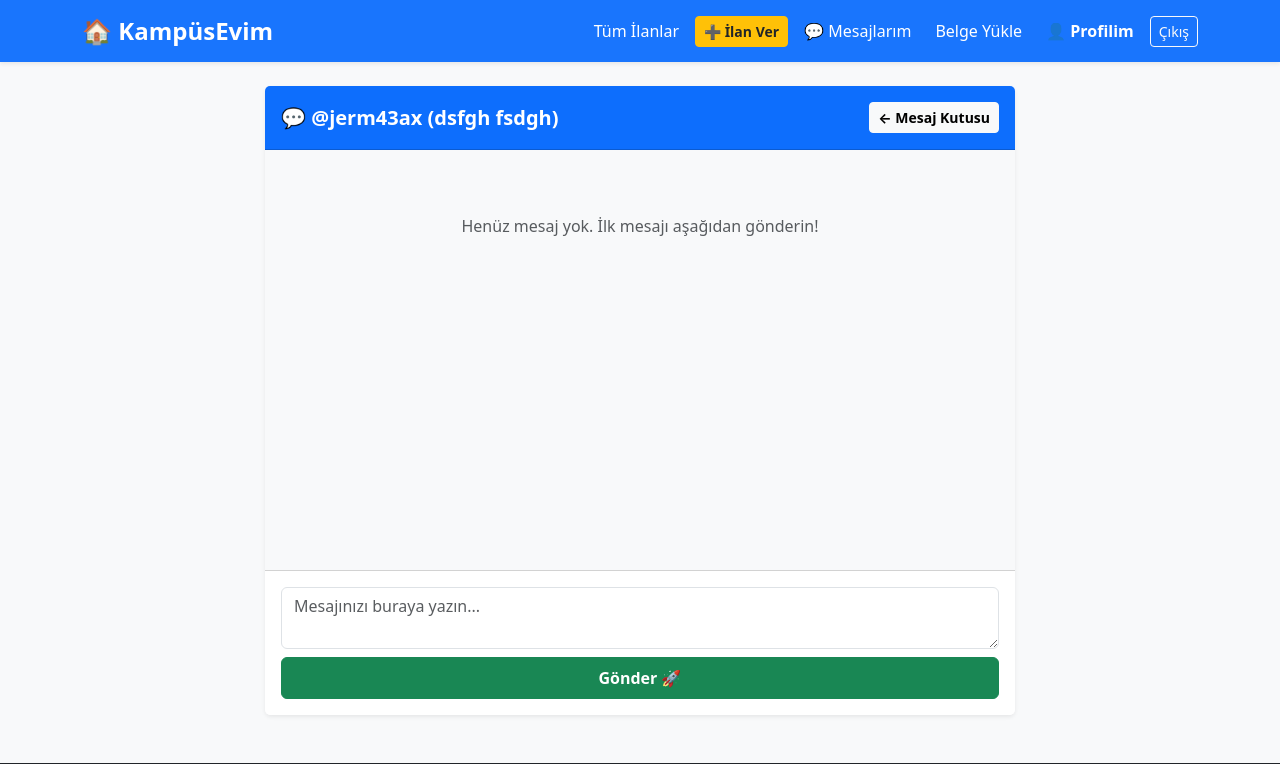
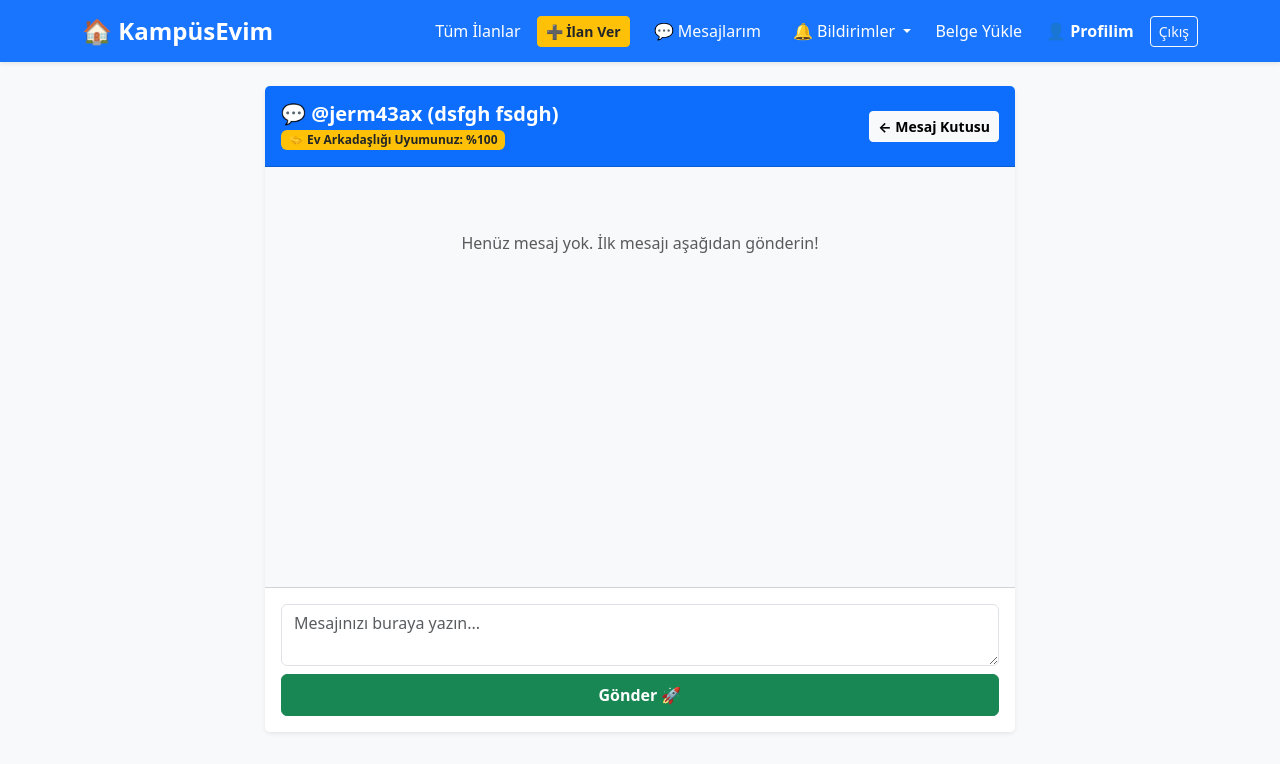
Before and after one commit to 44omerfarukozcan-del/Kampus-evim, a Django app: page /mesajlar/3/ in a window 1280 px wide. Shown: the top 764 px of the page. Run offline with Django 5.2, Linux system fonts and the light colour scheme; a user stored in the database is signed in; data comes from the database, SQL or seed files in the repository; tables that the repository leaves empty hold one stand-in row (values such as "Sample post").

Commit message:
kirmizi mesaj sayaci ve acilir bildirim menusu eklendi

```diff
--- a/core/models.py
+++ b/core/models.py
@@ -1,10 +1,40 @@
 from django.db import models
 from django.contrib.auth.models import AbstractUser
 
-# 1. KULLANICI MODELİ (.edu.tr ve E-posta Doğrulama Kodu)
+
+# 1. KULLANICI MODELİ (.edu.tr, Doğrulama Kodu ve Canlı Bildirim Sayacı)
 class Kullanici(AbstractUser):
     dogrulama_kodu = models.CharField(max_length=6, blank=True, null=True)
     eposta_dogrulandi = models.BooleanField(default=False)
+
+    @property
+    def okunmamis_mesaj_sayisi(self):
+        return self.alinan_mesajlar.filter(okundu=False).count()
+
+    @property
+    def okunmamis_mesajlar_son(self):
+        return self.alinan_mesajlar.filter(okundu=False).select_related('gonderen').order_by('-tarih')[:5]
+
+    @property
+    def bekleyen_sorular_son(self):
+        return IlanSoru.objects.filter(
+            ilan__kullanici=self
+        ).filter(
+            models.Q(cevap_metni__isnull=True) | models.Q(cevap_metni='')
+        ).exclude(soran=self).select_related('ilan', 'soran').order_by('-olusturulma_tarihi')[:5]
+
+    @property
+    def bekleyen_soru_sayisi(self):
+        return IlanSoru.objects.filter(
+            ilan__kullanici=self
+        ).filter(
+            models.Q(cevap_metni__isnull=True) | models.Q(cevap_metni='')
+        ).exclude(soran=self).count()
+
+    @property
+    def toplam_bildirim_sayisi(self):
+        return self.okunmamis_mesaj_sayisi + self.bekleyen_soru_sayisi
+
 
 # 2. ADLİ SİCİL BELGESİ MODELİ
 class SicilBelgesi(models.Model):
@@ -15,6 +45,7 @@ class SicilBelgesi(models.Model):
 
     def __str__(self):
         return f"{self.kullanici.username} Sicil Belgesi"
+
 
 # 3. KULLANICI PROFİLİ MODELİ (Telefon, Resim, Güven Skoru ve Eşleşme Kriterleri)
 class KullaniciProfili(models.Model):
@@ -45,7 +76,7 @@ class KullaniciProfili(models.Model):
         try:
             if hasattr(self.kullanici, 'sicilbelgesi') and self.kullanici.sicilbelgesi.dosya:
                 skor += 40
-        except:
+        except Exception:
             pass
         if self.profil_resmi and 'default.png' not in self.profil_resmi.name:
             skor += 10
@@ -80,7 +111,8 @@ class KullaniciProfili(models.Model):
 
         return puan
 
-# 4. İLAN MODELİ (Görsel Eklendi)
+
+# 4. İLAN MODELİ
 class Ilan(models.Model):
     ILAN_TURLERI = (
         ('Oda Arayan', 'Oda Arayan'),
@@ -99,6 +131,7 @@ class Ilan(models.Model):
     def __str__(self):
         return self.baslik
 
+
 # 5. İLAN ALTI SORU - CEVAP MODELİ
 class IlanSoru(models.Model):
     ilan = models.ForeignKey(Ilan, on_delete=models.CASCADE, related_name='sorular')
@@ -109,6 +142,7 @@ class IlanSoru(models.Model):
 
     def __str__(self):
         return f"{self.soran.username} -> {self.ilan.baslik}"
+
 
 # 6. DM (ÖZEL MESAJLAŞMA) MODELİ
 class Mesaj(models.Model):
--- a/core/templates/core/base.html
+++ b/core/templates/core/base.html
@@ -52,6 +52,9 @@
             transform: scale(1.12);
             opacity: 0.9;
         }
+        .bildirim-item:hover {
+            background-color: #f1f5f9;
+        }
     </style>
 </head>
 <body>
@@ -71,7 +74,76 @@
                         <li class="nav-item ms-lg-2 my-1 my-lg-0">
                             <a class="btn btn-warning btn-sm fw-bold text-dark" href="/ilan-ekle/">➕ İlan Ver</a>
                         </li>
-                        <li class="nav-item ms-lg-2"><a class="nav-link text-white" href="/mesajlar/">💬 Mesajlarım</a></li>
+
+                        <!-- MESAJLARIM (Üstünde Kırmızı Bildirim Sayısı İle) -->
+                        <li class="nav-item ms-lg-3 my-1 my-lg-0">
+                            <a class="nav-link text-white position-relative d-inline-block px-2" href="/mesajlar/">
+                                💬 Mesajlarım
+                                {% if user.okunmamis_mesaj_sayisi > 0 %}
+                                    <span class="position-absolute top-0 start-100 translate-middle badge rounded-pill bg-danger shadow-sm" style="font-size: 0.72rem;">
+                                        {{ user.okunmamis_mesaj_sayisi }}
+                                    </span>
+                                {% endif %}
+                            </a>
+                        </li>
+
+                        <!-- AÇILIR PENCERELİ (DROPDOWN) BİLDİRİMLER MENÜSÜ -->
+                        <li class="nav-item dropdown ms-lg-3 my-1 my-lg-0">
+                            <a class="nav-link dropdown-toggle text-white position-relative d-inline-block px-2" href="#" id="bildirimDropdown" role="button" data-bs-toggle="dropdown" aria-expanded="false">
+                                🔔 Bildirimler
+                                {% if user.toplam_bildirim_sayisi > 0 %}
+                                    <span class="position-absolute top-0 start-100 translate-middle badge rounded-pill bg-danger shadow-sm" style="font-size: 0.72rem;">
+                                        {{ user.toplam_bildirim_sayisi }}
+                                    </span>
+                                {% endif %}
+                            </a>
+                            <ul class="dropdown-menu dropdown-menu-end shadow-lg border-0 p-0 mt-2" aria-labelledby="bildirimDropdown" style="width: 330px; max-height: 420px; overflow-y: auto; border-radius: 12px;">
+                                <li class="p-3 bg-primary text-white d-flex justify-content-between align-items-center" style="border-top-left-radius: 12px; border-top-right-radius: 12px;">
+                                    <span class="fw-bold">🔔 Bildirimler</span>
+                                    <span class="badge bg-light text-primary">{{ user.toplam_bildirim_sayisi }} Yeni</span>
+                                </li>
+
+                                <!-- Okunmamış Özel Mesaj Bildirimleri -->
+                                {% for m in user.okunmamis_mesajlar_son %}
+                                    <li>
+                                        <a class="dropdown-item p-3 border-bottom text-wrap bildirim-item" href="/sohbet/{{ m.gonderen.id }}/">
+                                            <div class="d-flex justify-content-between align-items-center mb-1">
+                                                <strong class="text-primary small">💬 @{{ m.gonderen.username }} mesaj gönderdi</strong>
+                                                <small class="text-muted" style="font-size: 0.7rem;">{{ m.tarih|date:"H:i" }}</small>
+                                            </div>
+                                            <div class="small text-dark">{{ m.icerik|truncatechars:50 }}</div>
+                                        </a>
+                                    </li>
+                                {% endfor %}
+
+                                <!-- İlanlara Gelen Cevaplanmamış Soru Bildirimleri -->
+                                {% for s in user.bekleyen_sorular_son %}
+                                    <li>
+                                        <a class="dropdown-item p-3 border-bottom text-wrap bildirim-item" href="/ilan-detay/{{ s.ilan.id }}/">
+                                            <div class="d-flex justify-content-between align-items-center mb-1">
+                                                <strong class="text-success small">❓ @{{ s.soran.username }} soru sordu</strong>
+                                                <small class="text-muted" style="font-size: 0.7rem;">{{ s.olusturulma_tarihi|date:"d M" }}</small>
+                                            </div>
+                                            <div class="small text-muted mb-1">İlan: {{ s.ilan.baslik|truncatechars:30 }}</div>
+                                            <div class="small text-dark">{{ s.soru_metni|truncatechars:45 }}</div>
+                                        </a>
+                                    </li>
+                                {% endfor %}
+
+                                <!-- Hiç Yeni Bildirim Yoksa -->
+                                {% if user.toplam_bildirim_sayisi == 0 %}
+                                    <li class="p-4 text-center text-muted">
+                                        <div class="fs-3 mb-1">🎉</div>
+                                        <small>Okunmamış yeni bildiriminiz bulunmuyor.</small>
+                                    </li>
+                                {% endif %}
+
+                                <li class="p-2 text-center bg-light" style="border-bottom-left-radius: 12px; border-bottom-right-radius: 12px;">
+                                    <a href="/mesajlar/" class="text-decoration-none small fw-bold text-primary">Tüm Mesajları Gör ➔</a>
+                                </li>
+                            </ul>
+                        </li>
+
                         <li class="nav-item ms-lg-2"><a class="nav-link text-white" href="/belge-yukle/">Belge Yükle</a></li>
                         <li class="nav-item ms-lg-2"><a class="nav-link text-white fw-bold" href="/profil/">👤 Profilim</a></li>
                         <li class="nav-item ms-lg-2 my-1 my-lg-0">
--- a/core/templates/core/sohbet.html
+++ b/core/templates/core/sohbet.html
@@ -1,12 +1,17 @@
 {% extends 'core/base.html' %}
-{% block title %}@{{ diger_kullanici.username }} ile Sohbet - KampüsEvim{% endblock %}
+{% block title %}@{{ karsi_taraf.username }} ile Sohbet - KampüsEvim{% endblock %}
 
 {% block content %}
 <div class="mx-auto" style="max-width: 750px;">
     <div class="card shadow-sm border-0">
         <div class="card-header bg-primary text-white d-flex justify-content-between align-items-center py-3">
-            <h5 class="mb-0 fw-bold">💬 @{{ diger_kullanici.username }} ({{ diger_kullanici.first_name }} {{ diger_kullanici.last_name }})</h5>
-            <a href="{% url 'mesajlar_kutusu' %}" class="btn btn-sm btn-light fw-bold">← Mesaj Kutusu</a>
+            <div>
+                <h5 class="mb-0 fw-bold">💬 @{{ karsi_taraf.username }} ({{ karsi_taraf.first_name }} {{ karsi_taraf.last_name }})</h5>
+                {% if eslesme_puani is not None %}
+                    <small class="badge bg-warning text-dark mt-1">🤝 Ev Arkadaşlığı Uyumunuz: %{{ eslesme_puani }}</small>
+                {% endif %}
+            </div>
+            <a href="/mesajlar/" class="btn btn-sm btn-light fw-bold">← Mesaj Kutusu</a>
         </div>
         <div class="card-body" style="height: 420px; overflow-y: auto; background: #f8f9fa;">
             {% for m in mesajlar %}
@@ -14,7 +19,7 @@
                     <div class="d-inline-block p-3 rounded-3 shadow-sm {% if m.gonderen == request.user %}bg-primary text-white{% else %}bg-white border text-dark{% endif %}" style="max-width: 75%; text-align: left;">
                         <div>{{ m.icerik }}</div>
                         <small class="d-block mt-1 {% if m.gonderen == request.user %}text-light{% else %}text-muted{% endif %}" style="font-size: 0.72rem;">
-                            {{ m.olusturulma_tarihi|date:"d M H:i" }}
+                            {{ m.tarih|date:"d M H:i" }}
                         </small>
                     </div>
                 </div>
```
